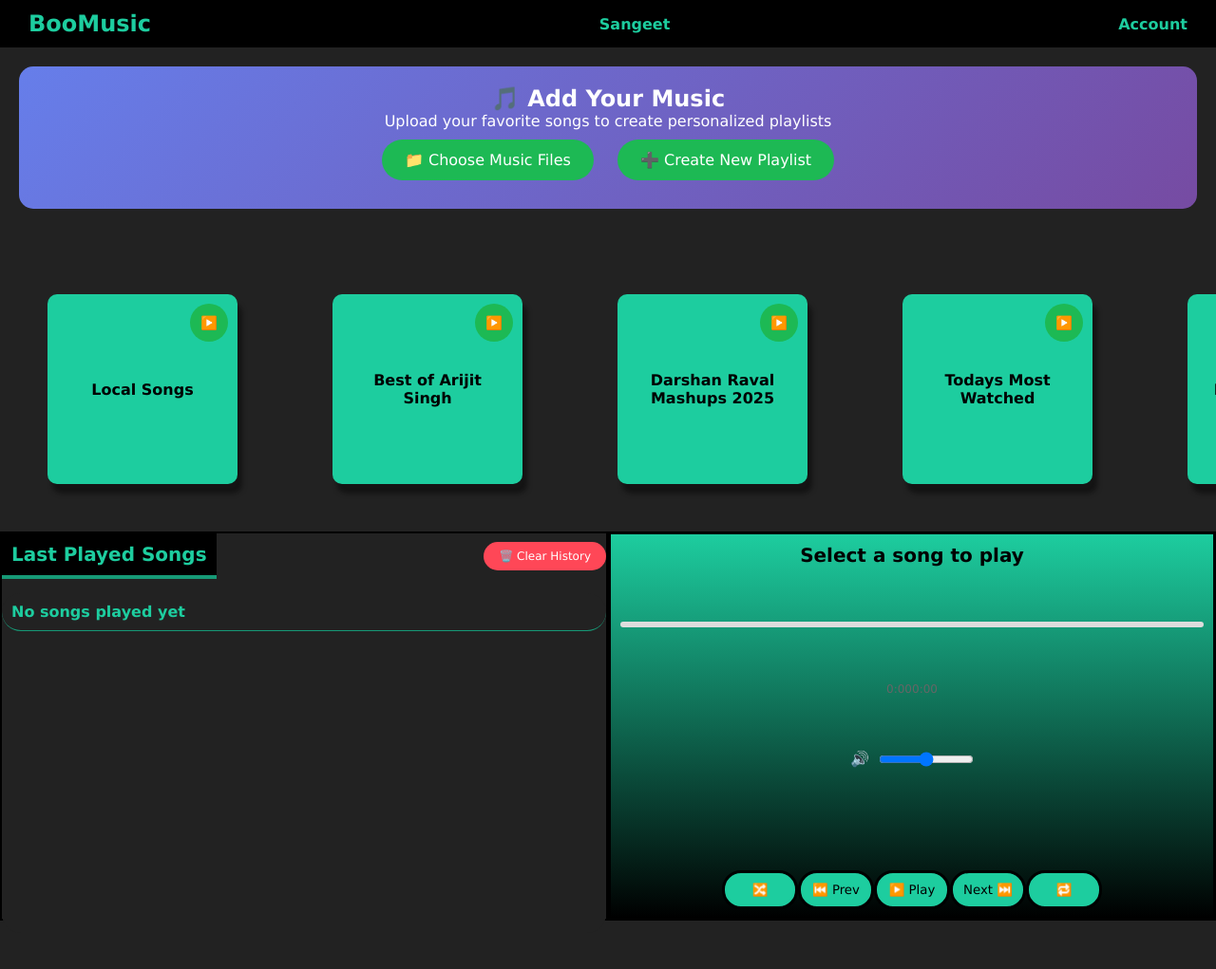
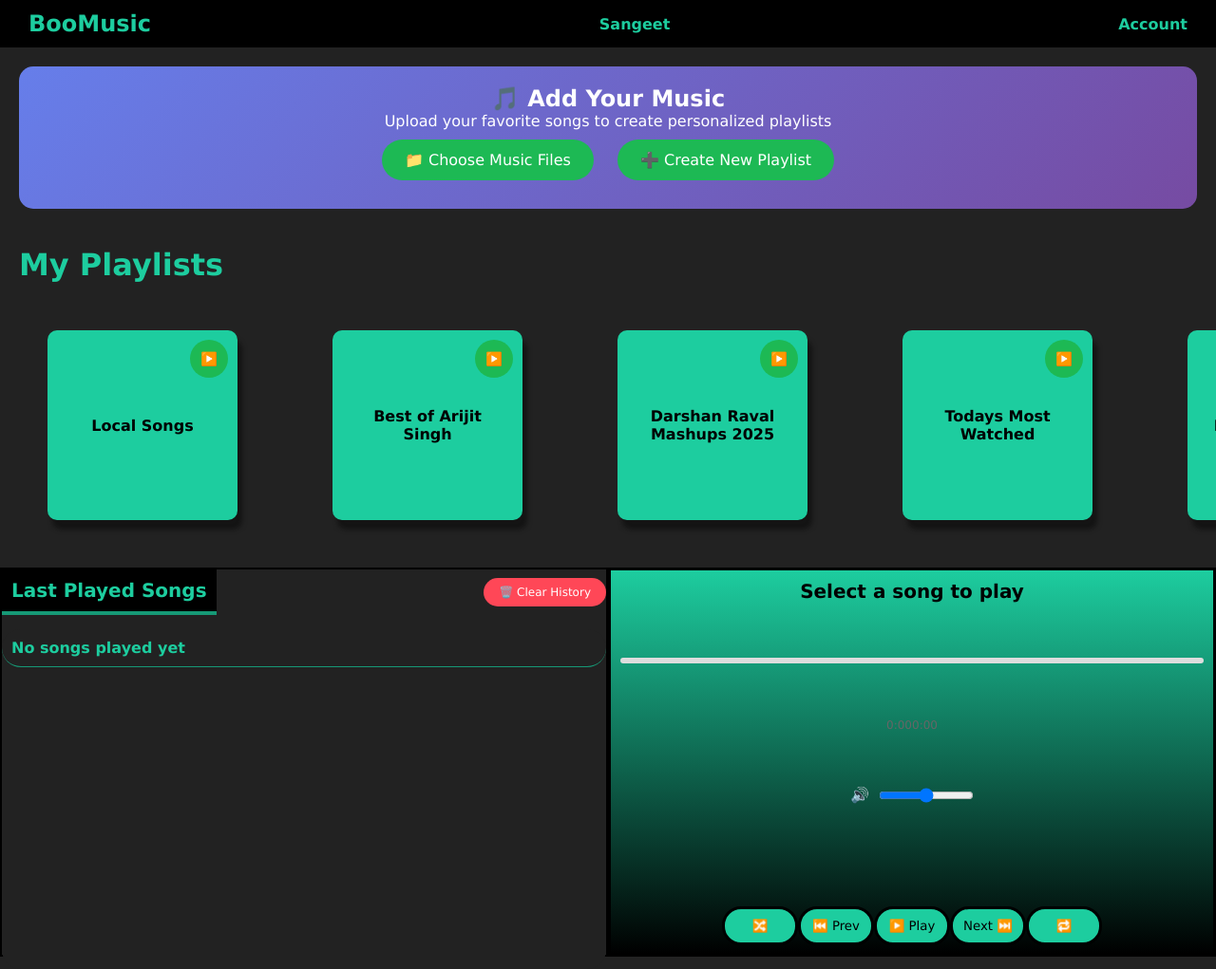
Before and after one commit to saikatwebdev/BooMusic, a plain HTML site: page index.html in a window 1280 px wide. Shown: the whole page at 95% size. Before the commit the page ends 983 px from the top, so only its background shows below. Drawn offline with Linux system fonts and the light colour scheme.

Commit message:
small changes

```diff
--- a/index.html
+++ b/index.html
@@ -36,6 +36,7 @@
     <div class="super-container">
       <!--This is the upper side scroll bar-->
       <div class="upper">
+        <h1 id="playlist-header">My Playlists</h1>
         <div class="container">
           <div class="card" id="card1" data-playlist="local">Local Songs</div>
           <div class="card" id="card2" data-playlist="arijit">Best of Arijit Singh</div>
--- a/script.js
+++ b/script.js
@@ -47,7 +47,6 @@
             { name: "Mann Bharryaa 2.0", artist: "B Praak", duration: "4:15" }
           ];
         }
-
         setupFileUpload() {
           const uploadInput = document.getElementById('music-upload');
           const createPlaylistBtn = document.getElementById('create-playlist-btn');
--- a/style.css
+++ b/style.css
@@ -54,6 +54,11 @@ nav ul li a {
   /* background-color: rgb(3, 152, 132); */
   background: linear-gradient(45deg, #a06c13, #17cad7, #1338db);
   border-radius: 10px;
+}
+
+#playlist-header{
+  margin-left: 20px;
+  color: #1dcd9f;
 }
 .card {
   display: flex;
```
